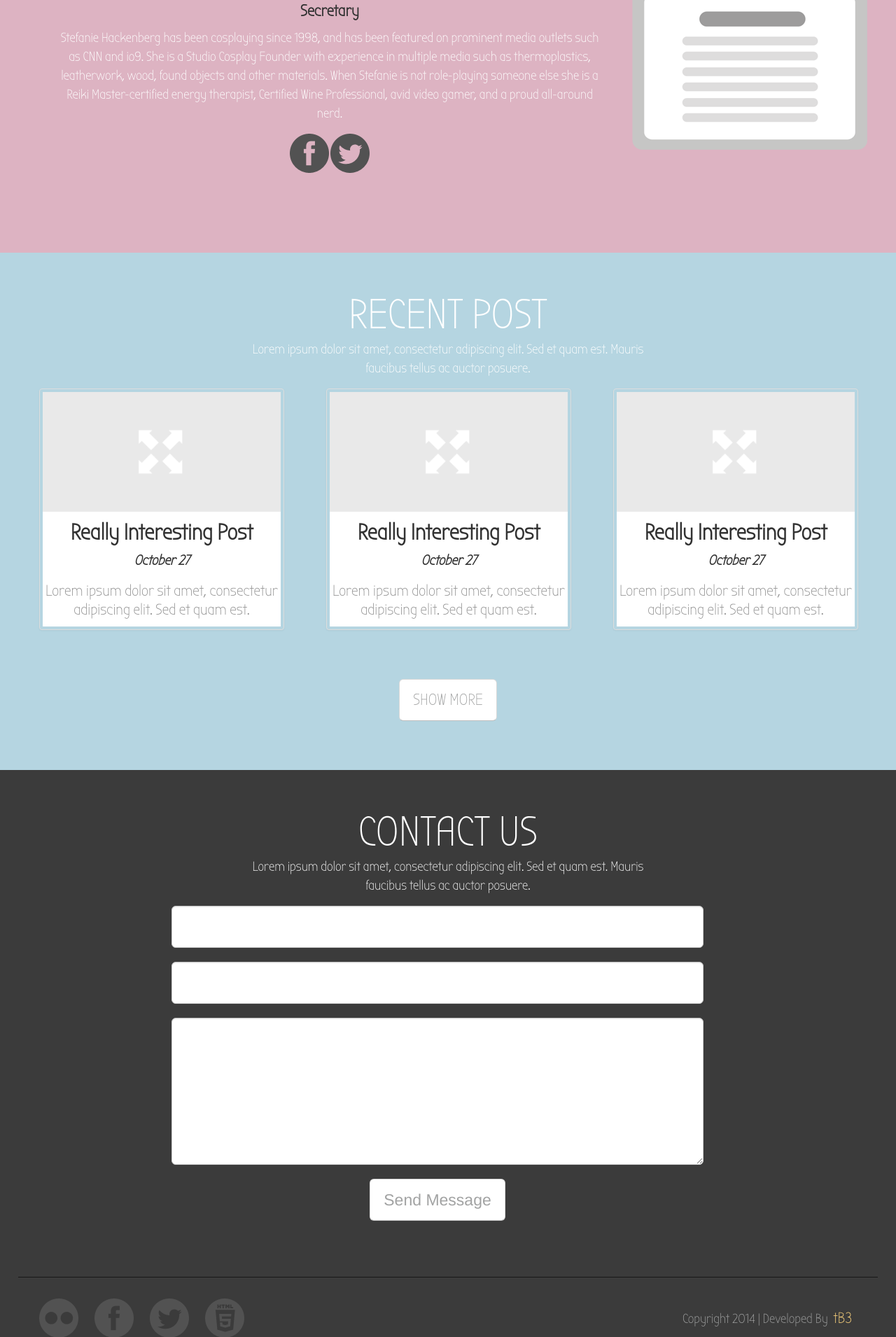
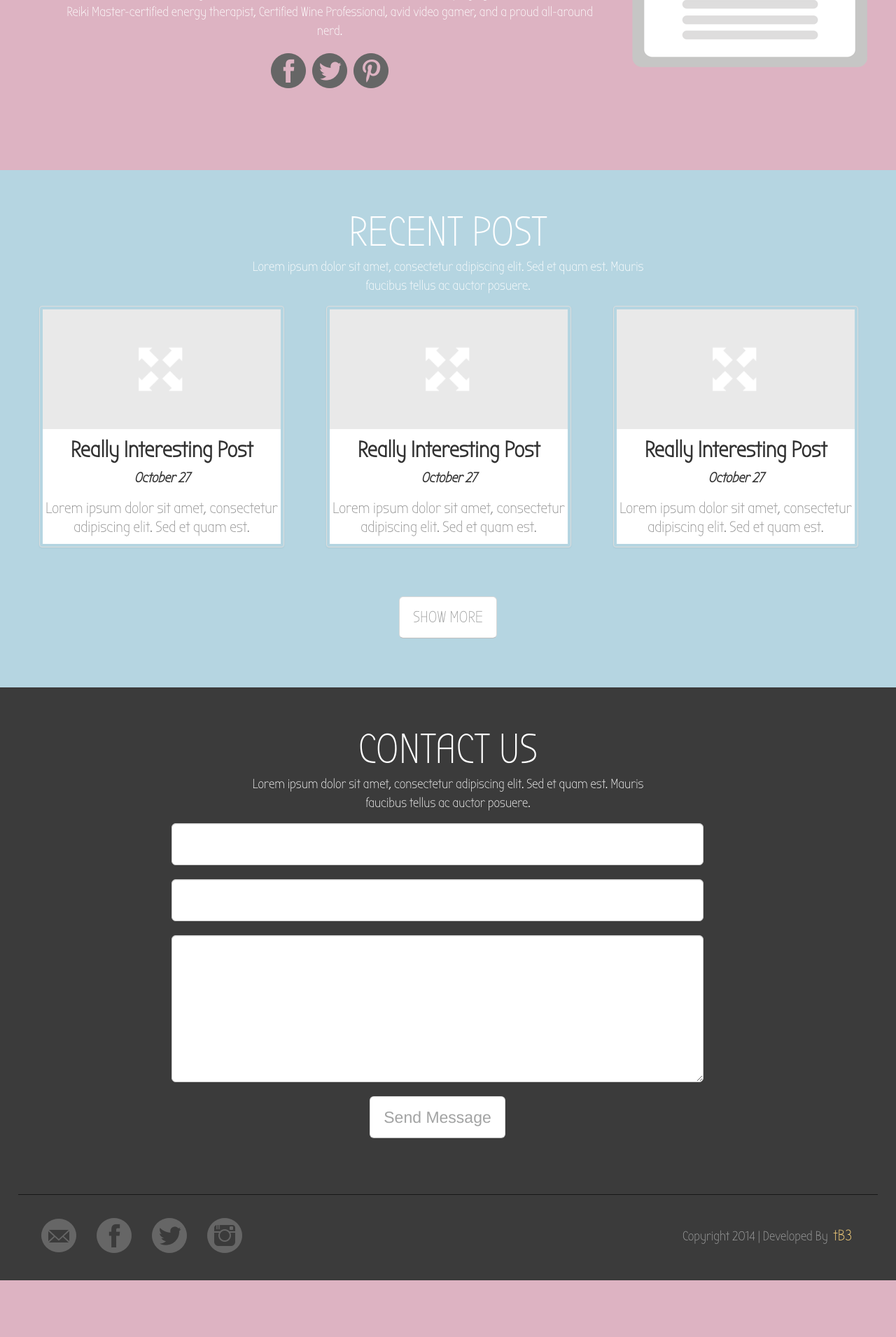
Before and after one commit to dennyau/studiocosplay, a PHP site: page / in a window 1280 px wide. Shown: the part 3254-5164 px from the top of the page at 70% size. After the commit the page ends 5083 px from the top, so only its background shows below. Run offline with PHP 8.4, Linux system fonts and the light colour scheme.

Commit message:
Added new icons from SketchActive.   Made Header fixed position at top.

```diff
--- a/themes/css/style.css
+++ b/themes/css/style.css
@@ -43,6 +43,14 @@ h1.brand {
 .navbar .nav, .navbar .nav > li{float:none; text-align:right; margin-left:25px;}
 .nav li{display:inline-block; float:none;}
 .nav a {padding: 3px 18px;font-size: 23px; display: inline-block; color:#3a494c;}
+
+#headerSection {
+    background-color: #a5d2da;
+    position: fixed;
+    top: 0;
+    left: 0;
+    z-index: 100;
+}
 
  #portfolioSection, #whatWeDo, #blogSection{padding:70px 0 ; }
 .txtR{text-align:right}
@@ -104,9 +112,9 @@ h1.brand {
 #meetourteamSection .span6, #contactSection .span6{ float:none; margin:0 auto; text-align:center;}
 #meetourteamSection .thumbnails > li{margin-left: 60px; margin-bottom:60px;}
 #meetourteamSection .thumbnails > li.span4{ width:350px;}
-#meetourteamSection .thumbnails a.twitter{ height:56px; width:56px; background:url(../img/thum-t-icon.png) no-repeat center center;display:inline-block;}
-#meetourteamSection .thumbnails a.facebook{ height:56px; width:56px; background:url(../img/thum-f-icon.png) no-repeat center center; display:inline-block;}
-#meetourteamSection .thumbnails a.pin{ height:56px; width:56px; background:url(../img/thum-p-icon.png) no-repeat center center;display:inline-block;}
+#meetourteamSection .thumbnails a.twitter{ height:56px; width:56px; background:url(../img/twitter_F-white.png) no-repeat center center;display:inline-block;}
+#meetourteamSection .thumbnails a.facebook{ height:56px; width:56px; background:url(../img/facebook_F-white.png) no-repeat center center; display:inline-block;}
+#meetourteamSection .thumbnails a.pin{ height:56px; width:56px; background:url(../img/pinterest_F-white.png) no-repeat center center;display:inline-block;}
 
 
 #recentpostSection{ padding:70px 0 ; background:#b5d5e1;  text-align: center; }
@@ -172,10 +180,11 @@ h1.brand {
 .socialicon{ margin-top:0px; width:300px; float:left; text-align:left;}
 .socialicon a{ margin-right:20px;}
 .socialicon a:hover{ opacity: 0.6;}
-a.twitter{ height:56px; width:56px; background:url(../img/t-icon.png) no-repeat center center;display:inline-block;}
-a.facebook{ height:56px; width:56px; background:url(../img/f-icon.png) no-repeat center center; display:inline-block;}
-a.html5{ height:56px; width:56px; background:url(../img/icon-1.png) no-repeat center center;display:inline-block;}
-a.icon2{ height:56px; width:56px; background:url(../img/icon-2.png) no-repeat center center;display:inline-block;}
+a.twitter{ height:56px; width:56px; background:url(../img/twitter_F.png) no-repeat center center;display:inline-block;}
+a.facebook{ height:56px; width:56px; background:url(../img/facebook_F.png) no-repeat center center; display:inline-block;}
+a.pin{ height:56px; width:56px; background:url(../img/pinterest_F.png) no-repeat center center; display:inline-block;}
+a.html5{ height:56px; width:56px; background:url(../img/instagram_F.png) no-repeat center center;display:inline-block;}
+a.icon2{ height:56px; width:56px; background:url(../img/email_F.png) no-repeat center center;display:inline-block;}
 
 .footerSection .copyright { text-align:right; color:#a2a3a3;}
 #contactSection .footerSection .copyright p{ color:#a2a3a3;}
```
Also changed, not shown: themes/img/email_F.png (added), themes/img/facebook_F.png (added), themes/img/instagram_F.png (added), themes/img/pinterest_F.png (added), themes/img/twitter_F.png (added).
